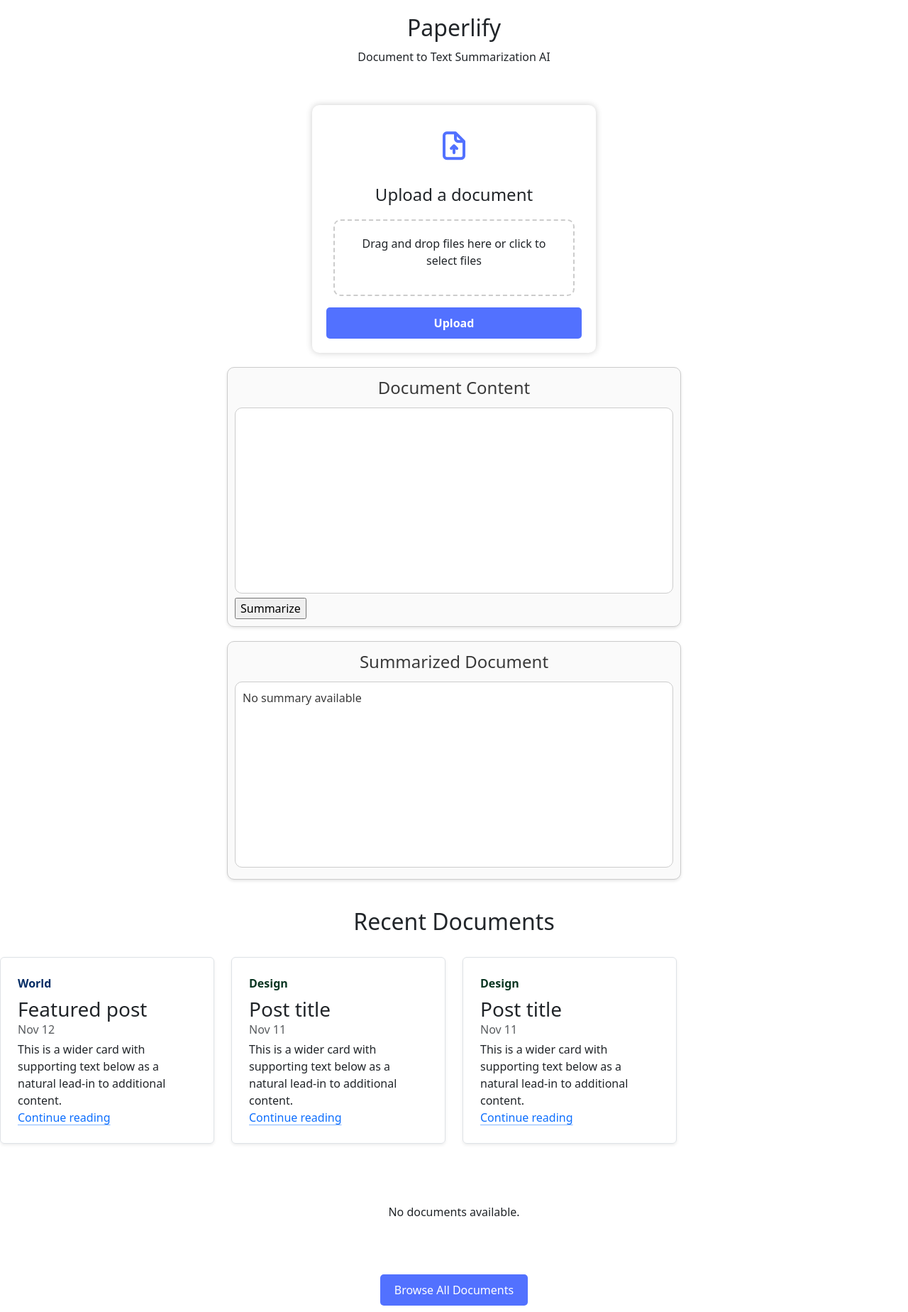
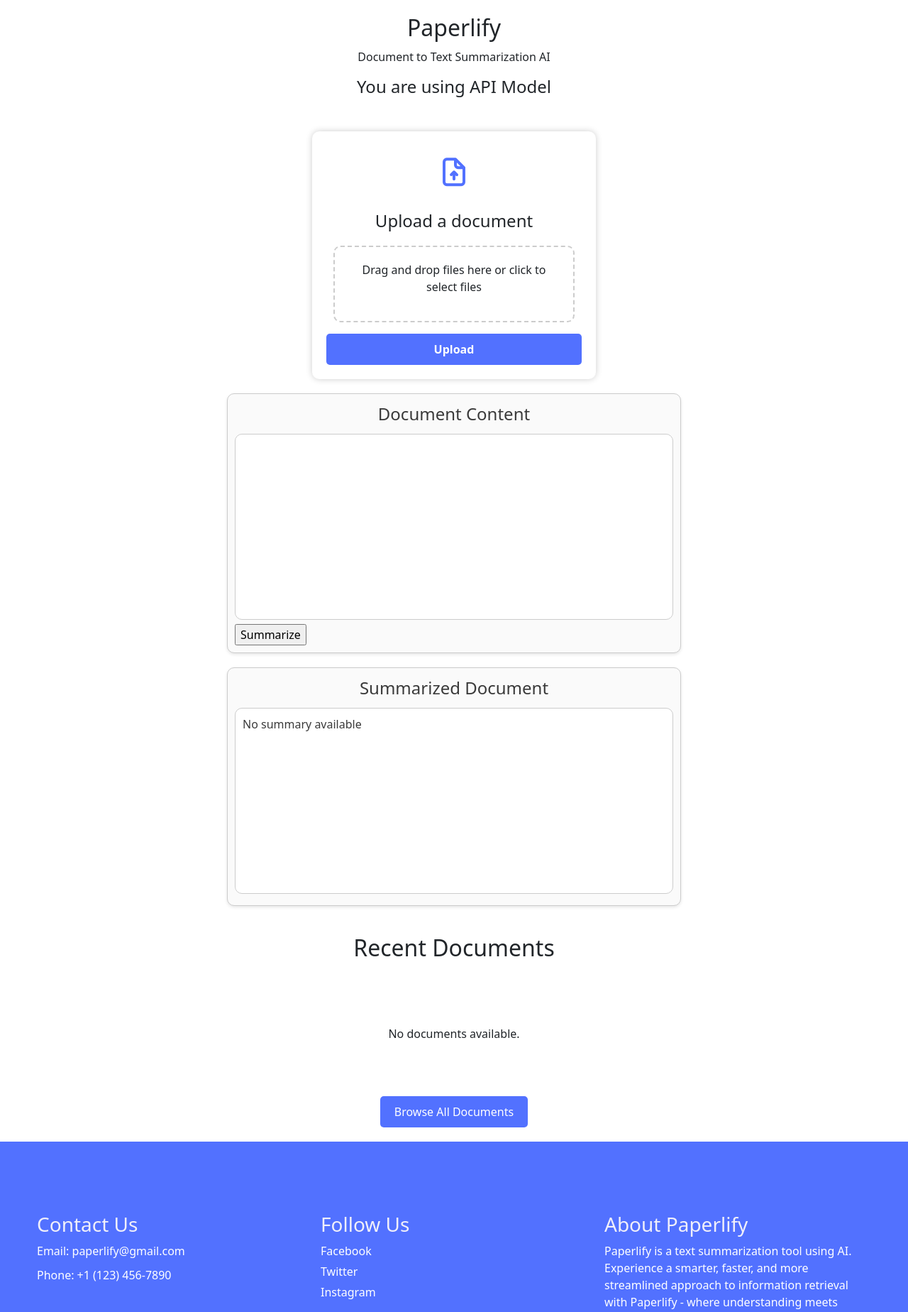
Before and after one commit to dheerazsah/Final-Year-Project-Paperlify, a Django app: page /dashboard in a window 1280 px wide. Shown: the part 66-1914 px from the top of the page at 71% size. Run offline with Django 4.2, Linux system fonts and the light colour scheme.

Commit message:
Update: dashboard.html and other minor changes
In this commit I have updated the dashboard.html.

```diff
--- a/Paperlify/Paperlify/settings.py
+++ b/Paperlify/Paperlify/settings.py
@@ -148,7 +148,7 @@ MEDIA_URL = '/media/'
 
 
 MESSAGE_STORAGE = 'django.contrib.messages.storage.session.SessionStorage'
-
+#For Class Diagram
 GRAPH_MODELS = {
   'all_applications': True,
   'group_models': True,
--- a/Paperlify/templates/dashboard.html
+++ b/Paperlify/templates/dashboard.html
@@ -7,6 +7,7 @@
   <section class="content">
       <h1>Paperlify</h1>
       <p>Document to Text Summarization AI</p>
+      <h4>You are using API Model</h4>
   </section>
 </div>
 
@@ -114,52 +115,6 @@
       </section>
   </div>
 
-<!------------------------------------>
-  <div class="row mb-3">
-    <div class="col-md-3">
-      <div class="row g-0 border rounded overflow-hidden flex-md-row mb-4 shadow-sm h-md-250 position-relative">
-        <div class="col p-4 d-flex flex-column position-static">
-          <strong class="d-inline-block mb-2 text-primary-emphasis">World</strong>
-          <h3 class="mb-0">Featured post</h3>
-          <div class="mb-1 text-body-secondary">Nov 12</div>
-          <p class="card-text mb-auto">This is a wider card with supporting text below as a natural lead-in to additional content.</p>
-          <a href="" class="icon-link gap-1 icon-link-hover stretched-link">
-            Continue reading
-          </a>
-        </div>
-      </div>
-    </div>
-
-    <div class="col-md-3">
-      <div class="row g-0 border rounded overflow-hidden flex-md-row mb-4 shadow-sm h-md-250 position-relative">
-        <div class="col p-4 d-flex flex-column position-static">
-          <strong class="d-inline-block mb-2 text-success-emphasis">Design</strong>
-          <h3 class="mb-0">Post title</h3>
-          <div class="mb-1 text-body-secondary">Nov 11</div>
-          <p class="mb-auto">This is a wider card with supporting text below as a natural lead-in to additional content.</p>
-          <a href="#" class="icon-link gap-1 icon-link-hover stretched-link">
-            Continue reading
-          </a>
-        </div>
-      </div>
-    </div>
-
-    <div class="col-md-3">
-        <div class="row g-0 border rounded overflow-hidden flex-md-row mb-4 shadow-sm h-md-250 position-relative">
-          <div class="col p-4 d-flex flex-column position-static">
-            <strong class="d-inline-block mb-2 text-success-emphasis">Design</strong>
-            <h3 class="mb-0">Post title</h3>
-            <div class="mb-1 text-body-secondary">Nov 11</div>
-            <p class="mb-auto">This is a wider card with supporting text below as a natural lead-in to additional content.</p>
-            <a href="#" class="icon-link gap-1 icon-link-hover stretched-link">
-              Continue reading
-            </a>
-          </div>
-        </div>
-      </div>
-  </div>
-<!------------------------------------>
-
 <div class="document-container">
     <!-- Document 1 -->
     {% for document in documents %}
--- a/Paperlify/templates/dashboard2nd.html
+++ b/Paperlify/templates/dashboard2nd.html
@@ -7,6 +7,7 @@
   <section class="content">
       <h1>Paperlify</h1>
       <p>Document to Text Summarization AI</p>
+      <h4>You are using NLTK Library Model</h4>
   </section>
 </div>
 
```
